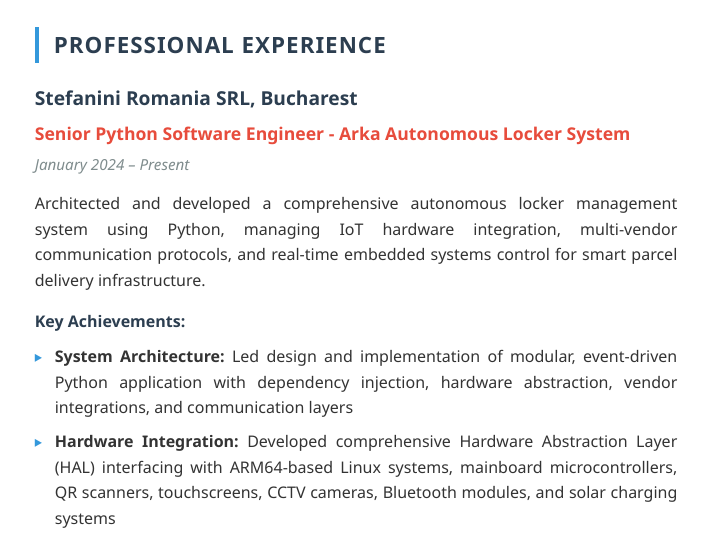
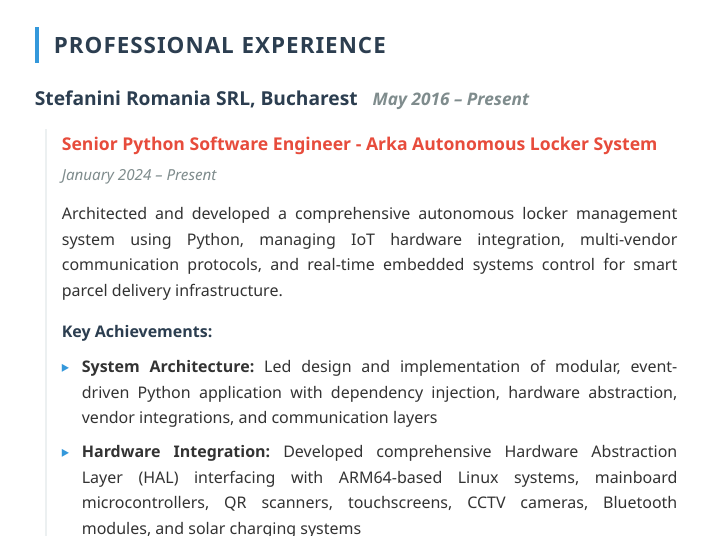
Before and after one commit to ChristianGhe/cg-resume, a plain HTML site: page index.html in a window 1280 px wide. Shown: the part 248-784 px from the top of the page, without its empty margins (284-992 px from the left). Drawn offline with Linux system fonts and the light colour scheme.

Commit message:
Update index.html to have the projects in the same company under the same section

```diff
--- a/index.html
+++ b/index.html
@@ -84,17 +84,31 @@
             color: #2c3e50;
         }
 
+        .company-duration {
+            font-style: italic;
+            color: #7f8c8d;
+            font-size: 0.9em;
+            margin-left: 10px;
+        }
+
         .position {
             font-size: 1.1em;
             color: #e74c3c;
             font-weight: 600;
-            margin: 5px 0;
+            margin: 10px 0 5px 0;
         }
 
         .duration {
             font-style: italic;
             color: #7f8c8d;
             font-size: 0.95em;
+        }
+
+        .role {
+            margin-bottom: 25px;
+            border-left: 2px solid #ecf0f1;
+            padding-left: 15px;
+            margin-left: 10px;
         }
 
         .job-description {
@@ -258,10 +272,12 @@
 
         <div class="job">
             <div class="job-header">
-                <div class="company">Stefanini Romania SRL, Bucharest</div>
+                <div class="company">Stefanini Romania SRL, Bucharest <span class="company-duration">May 2016 – Present</span></div>
+            </div>
+
+            <div class="role">
                 <div class="position">Senior Python Software Engineer - Arka Autonomous Locker System</div>
                 <div class="duration">January 2024 – Present</div>
-            </div>
                 <div class="job-description">
                     <p>Architected and developed a comprehensive autonomous locker management system using Python, managing IoT hardware integration, multi-vendor communication protocols, and real-time embedded systems control for smart parcel delivery infrastructure.</p>
 
@@ -283,12 +299,9 @@
                 </div>
             </div>
 
-        <div class="job">
-            <div class="job-header">
-                <div class="company">Stefanini Romania SRL, Bucharest</div>
+            <div class="role">
                 <div class="position">Mobile Lead Developer - FAN Box Parcel-Locker User App</div>
                 <div class="duration">November 2021 – Present</div>
-            </div>
                 <div class="job-description">
                     <p>Led development of a sophisticated multi-module Android application for FANbox smart locker management system, serving clients, couriers, technicians, and partners.</p>
 
@@ -310,12 +323,9 @@
                 </div>
             </div>
 
-        <div class="job">
-            <div class="job-header">
-                <div class="company">Stefanini Romania SRL, Bucharest</div>
+            <div class="role">
                 <div class="position">Android Developer</div>
                 <div class="duration">May 2016 – October 2021</div>
-            </div>
                 <div class="job-description">
                     <p>Delivered 10+ consumer applications for Geronimo Agency clients, managing full development lifecycle from conception to Play Store deployment.</p>
 
@@ -326,6 +336,7 @@
                             <li><strong>Bio c' Nous:</strong> Customer loyalty and community engagement application</li>
                             <li><strong>Pinql:</strong> Rental-property platform</li>
                         </ul>
+                    </div>
                 </div>
             </div>
         </div>
```
Lines whose indentation alone changed are shown as unchanged.
